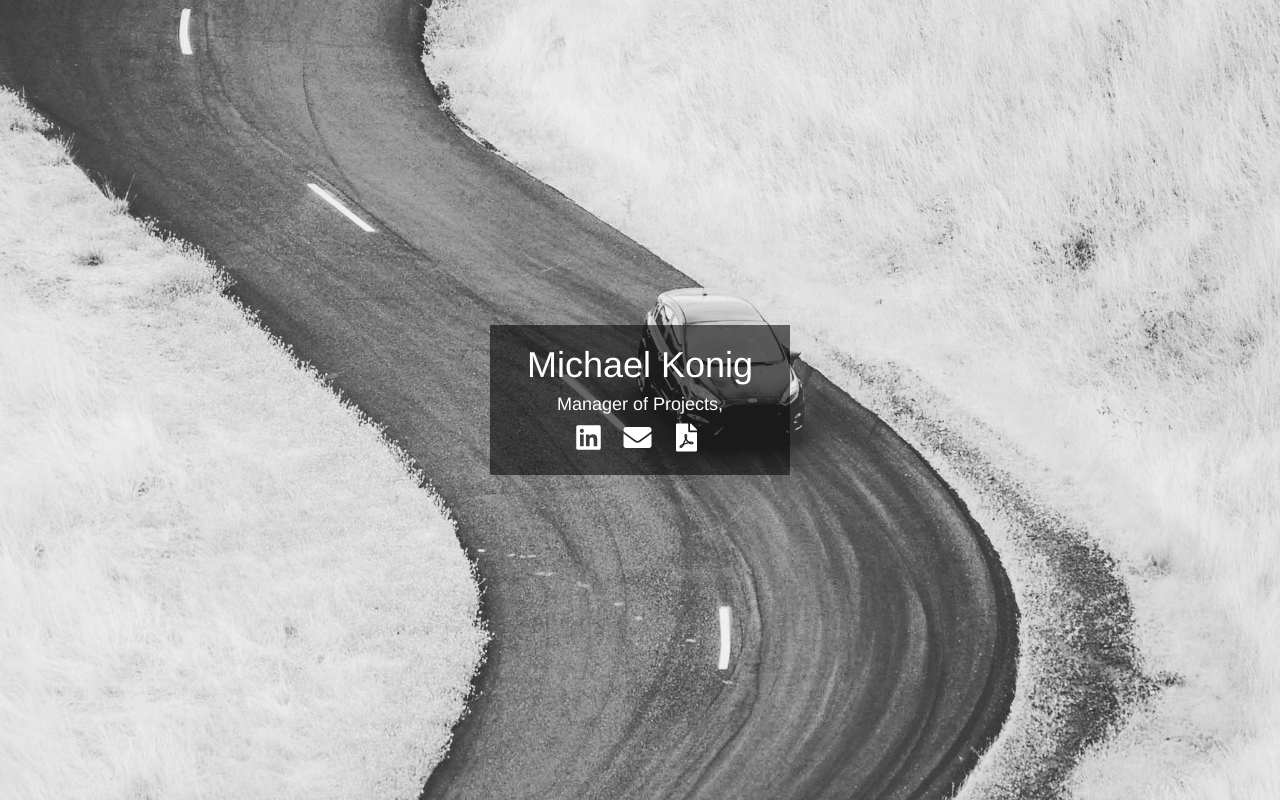
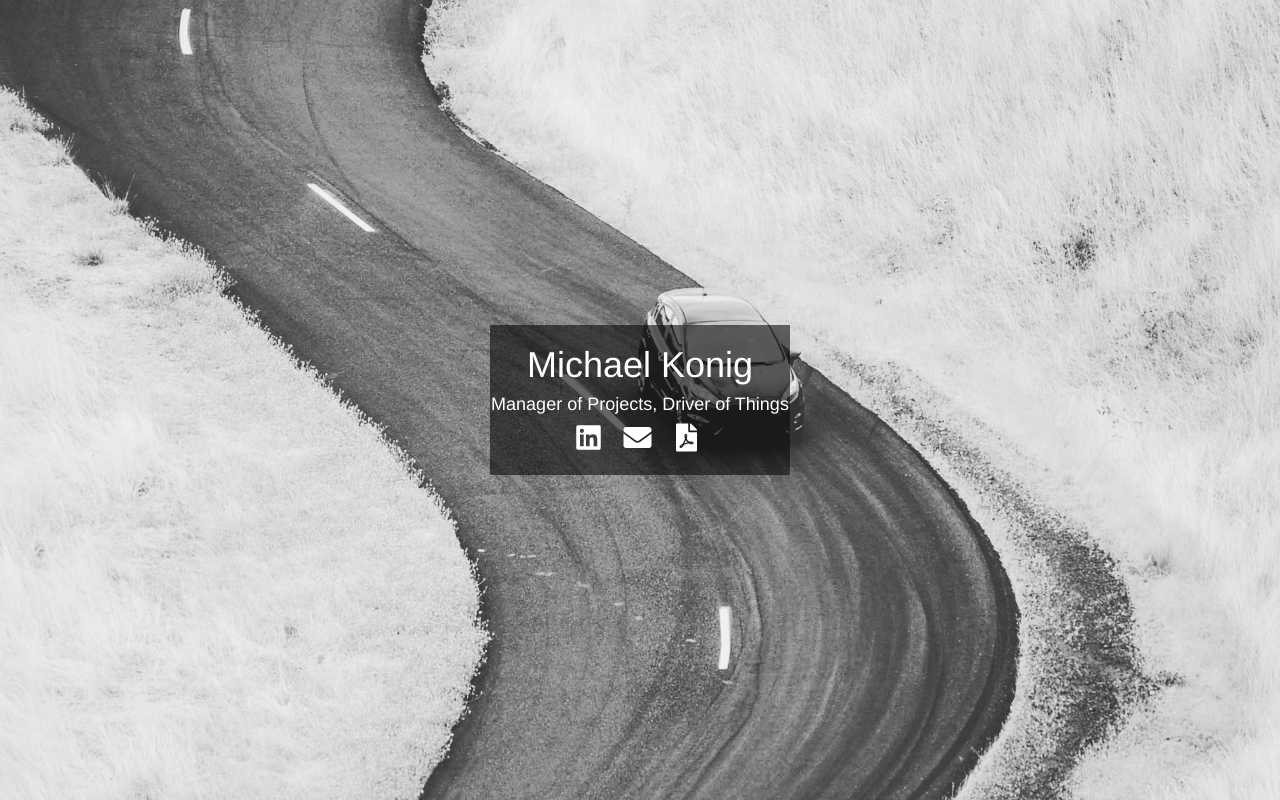
Before and after one commit to konigm/konigm.github.io, a plain HTML site: page index.html in a window 1280 px wide. Drawn offline with nearby package versions, Linux system fonts and the light colour scheme.

Commit message:
Driver of Things

```diff
--- a/index.html
+++ b/index.html
@@ -19,7 +19,7 @@
   <!-- <div class="box"> -->
     <div class="text">
       <h1>Michael Konig</h1>
-      <h4>Manager of Projects, </h4>
+      <h4>Manager of Projects, Driver of Things </h4>
       <ul class="list-inline">
           <li>
               <a href="https://www.linkedin.com/in/michaelkonigmk" target="_blank"><i class="fab fa-linkedin fa-fw fa-2x"></i></a>
```
